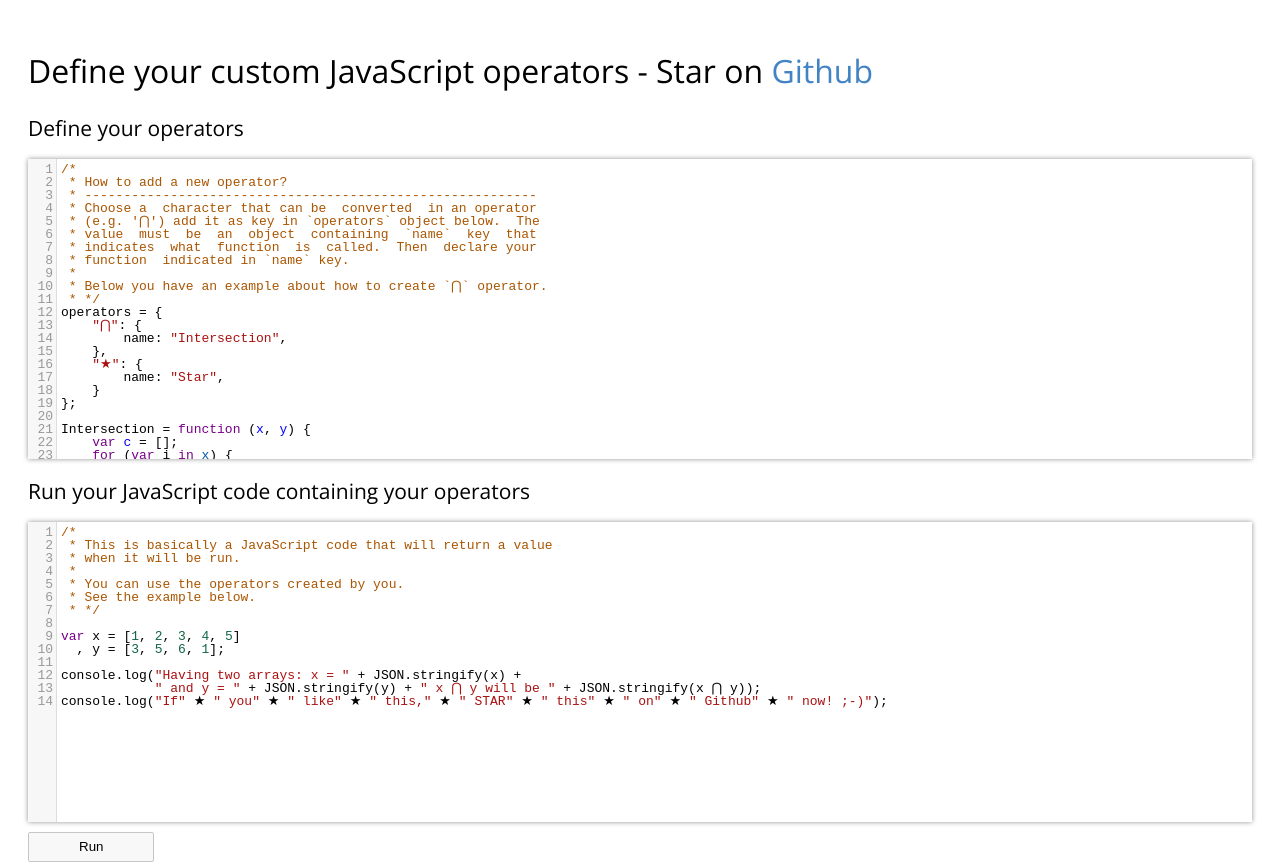
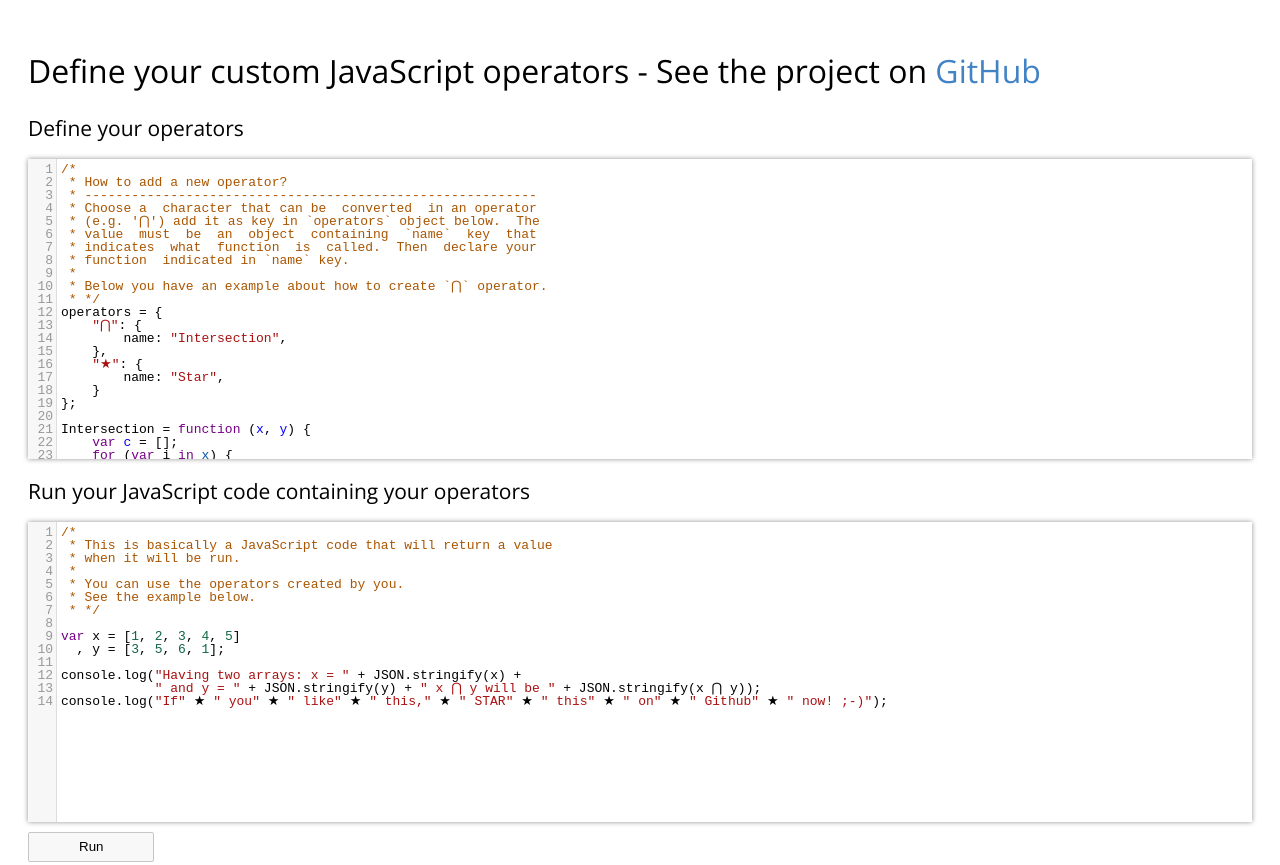
Before and after one commit to IonicaBizau/js-custom-operators, a plain HTML site: page index.html in a window 1280 px wide. Shown: the top 865 px of the page. Drawn offline with nearby package versions, Linux system fonts and the light colour scheme.

Commit message:
Text change

```diff
--- a/index.html
+++ b/index.html
@@ -22,7 +22,7 @@
 
     </head>
     <body>
-        <h1>Define your custom JavaScript operators - Star on <a href="https://github.com/IonicaBizau/JavaScript-custom-operators">Github</a></h1>
+        <h1>Define your custom JavaScript operators - See the project on <a href="https://github.com/IonicaBizau/JavaScript-custom-operators">GitHub</a></h1>
         <h2>Define your operators</h2>
         <textarea class="defined-operators" data-highlight="js">
 /*
```
